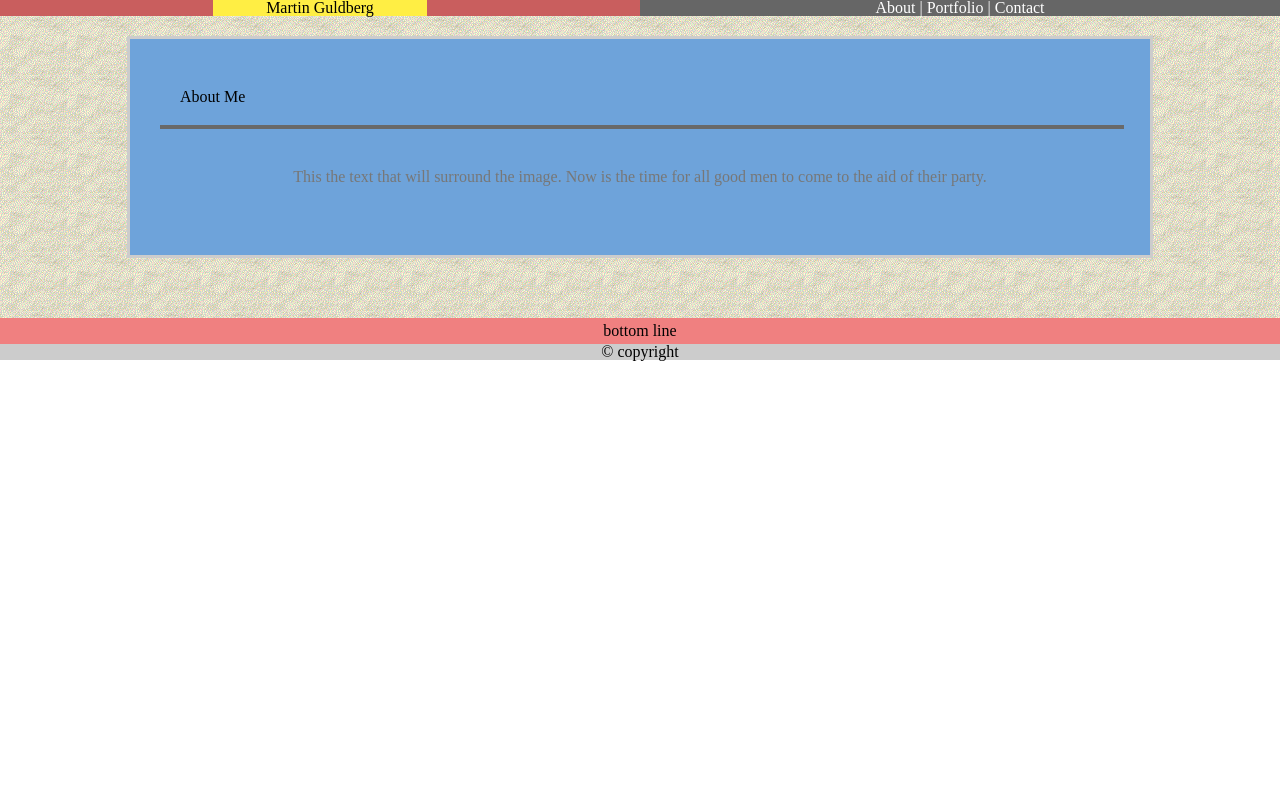
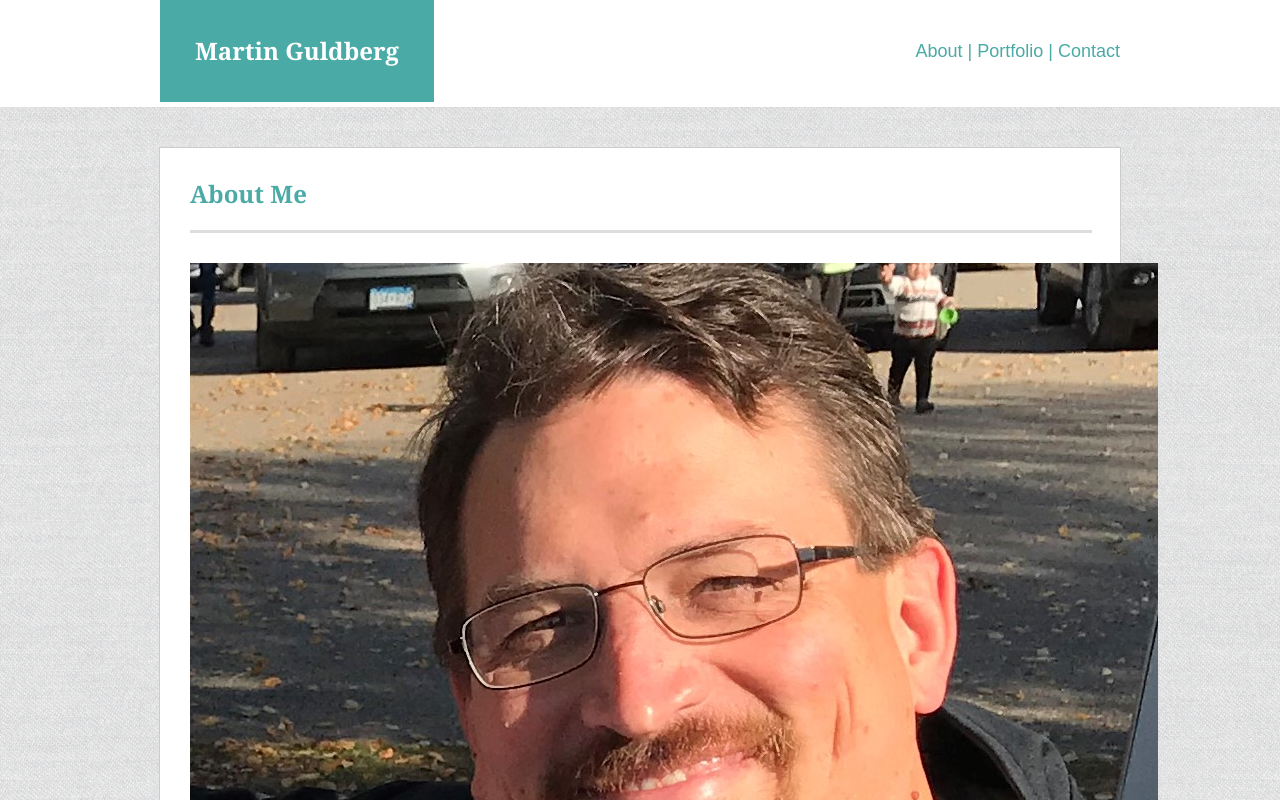
Before and after one commit to mguldberg/CodingBootCampHW1, a plain HTML site: page index.html in a window 1280 px wide. Shown: the top 800 px of the page. Drawn offline with Linux system fonts and the light colour scheme.

Commit message:
added ID for aboutmeimage.  used portfoliodiv class for sizing

```diff
--- a/assets/css/style.css
+++ b/assets/css/style.css
@@ -3,120 +3,192 @@
  **/
 
 * {
-    /*box-sizing: border-box;*/
     text-align: center;
+}
+
+html, body {
+    height: 100%;
 }
 
 body {
     font-size: 24px;
     line-height: 32px;
-    margin: 10px;
-    padding: 10px;
+    display: flex;
+    flex-direction: column;
+
 }
 
 header {
-    padding: 100px;
-    margin-bottom: 100px;
     background: #ffffff;
+    width: 960px;
+    margin: 0 auto;
+    font-family: 'Georgia', Times, Times New Roman, serif;
+    border-bottom-color: #4aaaa5;
+    border-bottom-width: 2px;
+
+
 }
 
 h1 {
     text-align: center;
-
-    color: black;
-    background: #fe4;
+    color: #ffffff;
+    background: #4aaaa5;
+    padding: 35px;
+    font-weight: bold;
 }
 
 h2 {
-    font-size: 10px;
-    text-align: center
+    font-size: 18px;
+    text-align: right;
+    color: #4aaaa5;
+    background-color: #ffffff;
+    padding-top: 35px;
+    padding-bottom: 40px;
+    font-family: 'Arial', 'Helvetica Neue', Helvetica, sans-serif;
+
 }
 
 div {
-    padding: 5px;
-    background: rgb(201, 94, 94);
+    /* padding: 5px; */
+    background: #ffffff;
 }
 
 #topleft {
     float: left;
-    width: 50%;
+    width: auto;
+}
+
+#topright {
+    float: right;
+    width: auto;
+}
+
+a, a:visited, a:active {
+    text-decoration: none;
+    color: inherit;
+  }
+
+a:hover {
+    text-decoration: underline;
+    color: inherit;
+}
+
+#middle {
+    width: 100%;
+    overflow: auto;
+    clear: both;
+    background-image: url("../images/45degree_fabric.png");
+    border-top-color: gold !important;
+    border-top-width: 10px !important;
+    flex: 1 0 auto;
+}
+
+#contentbox {
+    float: middle;
+    margin-top: 40px;
+    margin-bottom: 110px;
+    margin-left: auto;
+    margin-right: auto;
+    padding: 30px;
+    background: #ffffff;
+    width: 900px;
+    border: 1px solid #ccc;
+    font-family: 'Arial', 'Helvetica Neue', Helvetica, sans-serif;
+	/*margin: 0 auto;  */
+}
+hr {
+    background-color: #ddd;
+    color: #ddd;
+    border: solid .5px #dddddd;
+    height: .5px;
+    width: 100%;
+}
+#middletextcontent {
+    word-wrap: normal;
+    padding-top: 18px;
+
+}
+
+.portfoliodiv  {
+    width: 190px;
+    float: left;
+    top:0;
+    position: relative;
+    margin-right: 30px;
+    margin-bottom: 30px;
+    display: block;
+
+}
+
+.portfoliotextbox {
+    position: absolute;
+    height: 25px;
+    width:190px;
+    left: 0;
+    bottom:0;
+    font-size: 15px;
+    background-color: #999;
+}
+
+input[type=text], textarea {
+    width: 100%;
+    padding: 12px;
+    border: 1px solid #ccc;
+    border-radius: 4px;
+    box-sizing: border-box;
+    margin-top: 6px;
+    margin-bottom: 16px;
+    resize: vertical;
+    text-align: left;
+}
+
+input[type=submit] {
+    background-color: #4CAF50;
+    color: white;
+    padding: 12px 20px;
+    border: none;
+    border-radius: 4px;
+    cursor: pointer;
+}
+
+#contacttext{
+    text-align: left;
     color: #4aaaa5;
 }
 
-#topright {
-    float: left;
-    width: 50%;
-    color: white;
-    background: #666;
-}
-
-#topmiddlename {
-    margin: 0 auto;
-    width: 33.3%;
-}
-
-#full {
-    width: 100%;
-    overflow: auto;
-    clear: both;
-    background-image: url("../images/paper.gif");
-}
-
-#centertop {
-    float: middle;
-    margin-top: 20px;
-    margin-bottom: 60px;
-    margin-left: auto;
-    margin-right: auto;
-    padding: 30px;
-    background: #6ea3da;
-    width: 960px;
-    border: 3px solid #ccc;
-
-	/*margin: 0 auto;  */
-}
-hr {
-    background-color: dimgrey;
-    color: dimgrey;
-    border: solid 2px dimgrey;
-    height: .1px;
-    width: 100%;
-}
-
-#middlebox {
-    margin: 20px;
+#middletexttitle {
+    margin-bottom: 20px;
 }
 
 h3 {
     text-align: left;
+    font-family: 'Georgia', Times, Times New Roman, serif;
+    margin-bottom: 10px;
+    color: #4aaaa5;
+    font-weight: bold;
 }
-
-#division {
-    padding: 20px;
-    margin: 20px;
-}
-
- /* aside {
-    float: left;
-    width: 33%;
-    height: 200px;
-    padding: 20px;
-    margin-left: 30px;
-    background: #fff;
-    border: 1px solid #eee;
-  }*/
 
   h4{
     color:  #777777;
+    text-align: left;
+    font-size: 20px;
+
   }
   #bottom-line {
-    padding: 5px;
+    padding: 2px;
     clear: both;
-    background: lightcoral;
+    background: #4aaaa5;
   }
 
   footer {
-    padding: 20px;
     clear: both;
-    background: #ccc;
+    background: #666;
+    flex-shrink: 0;
+
   }
+
+  h5{
+    font-size: 10px;
+    color: #ccc;
+    bottom: 0;
+  }
--- a/index.html
+++ b/index.html
@@ -1,4 +1,4 @@
-<!-- first homework assignment -->
+<!-- first homework assignment -index.html -->
 <!DOCTYPE html>
 <html lang="en-us">
 
@@ -6,8 +6,8 @@
 
   <meta charset="UTF-8">
   <title>MG's Bio</title>
+  <link rel="stylesheet" type="text/css" href="assets/css/reset.css">
   <link rel="stylesheet" type="text/css" href="assets/css/style.css">
-  <link rel="stylesheet" type="text/css" href="assets/css/reset.css">
 
 </head>
 
@@ -15,40 +15,47 @@
 
     <header>
         <div id="topleft">
-
-            <div id="topmiddlename">
-                <h1>Martin Guldberg</h1>
-            </div>
-
+            <h1>Martin Guldberg</h1>
         </div>
 
         <div id="topright">
-                <h2>About | Portfolio | Contact</h2>
+            <h2>
+                <a href="index.html">About</a> |
+                <a href="portfolio.html">Portfolio</a>   |
+                <a href="contact.html">Contact</a>
+            </h2>
         </div>
 
     </header>
 
 
-  <section id="full">
-    <section id="centertop">
-        <section id="middlebox">
+  <section id="middle">
+    <section id="contentbox">
+        <section id="middletexttitle">
             <h3>About Me</h3>
         </section>
 
         <hr>
 
-        <section id="division">
-            <h4>This the text that will surround the image.  Now is the time for all good men to come to the aid of their party.</h4>        </section>
+        <section id="middletextcontent">
+                <img src="assets/images/IMG_0323_b.jpg" id="headshot">
+                <h4>I am a driven technical people leader. I lead my teams to be innovative in solving problems and delivering excellent business results.
+                    <br>
+                    <br>
+                    My expertise is in leading my team to architect, plan, and operate highly available 24/7 systems and networks.  These include SONET, Ethernet, IMS, and VoLTE.
+                    <br>
+                    <br>
+                    Additionly, I've quickly learned Full Stack Web development.  In my spare time I enjoy working on home automation projects linked to an Android mobile app.
+                    </h4>
         </section>
-
+    </section>
   </section>
 
     <section id="bottom-line">
-        bottom line
     </section>
 
   <footer>
-    &copy copyright
+    <h5>Copyright  &copy</h5>
   </footer>
 
 </body>
```
Also changed, not shown: contact.html (+67 -0 lines), portfolio.html (+81 -0 lines).
